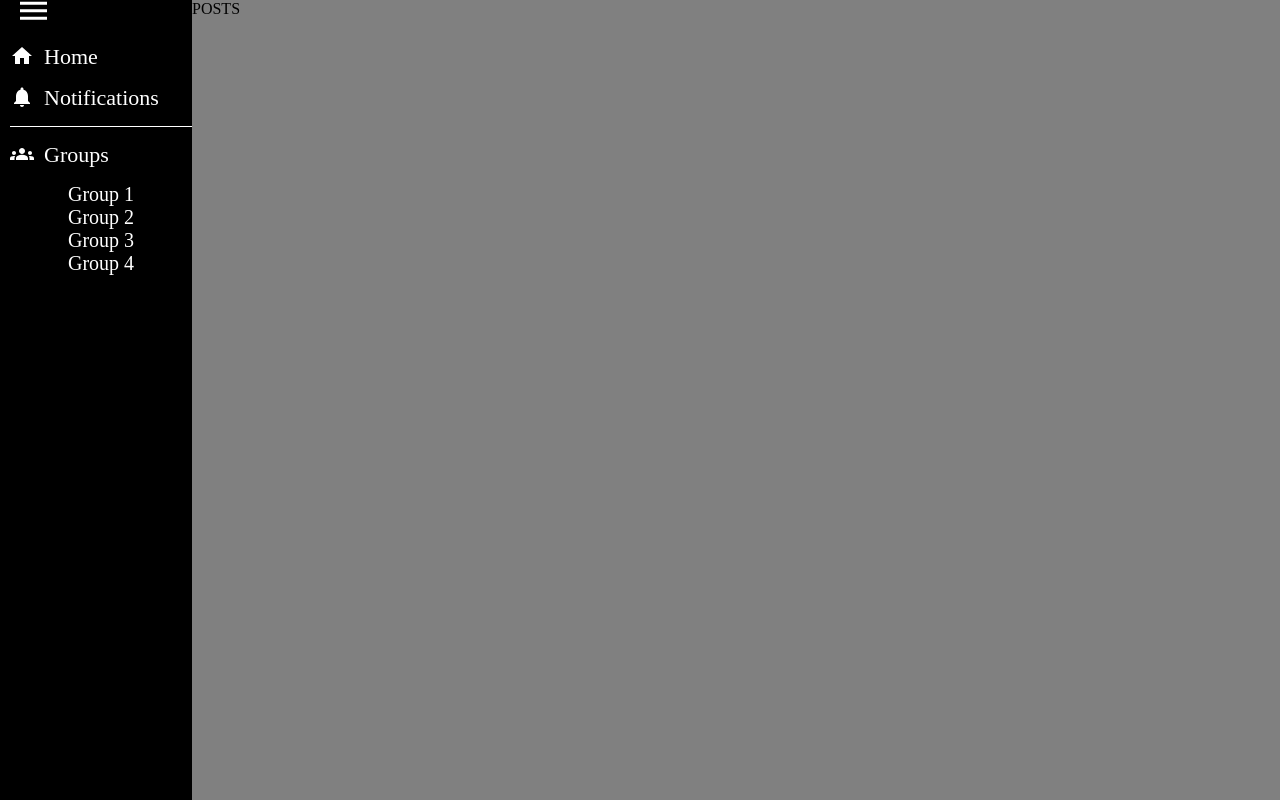
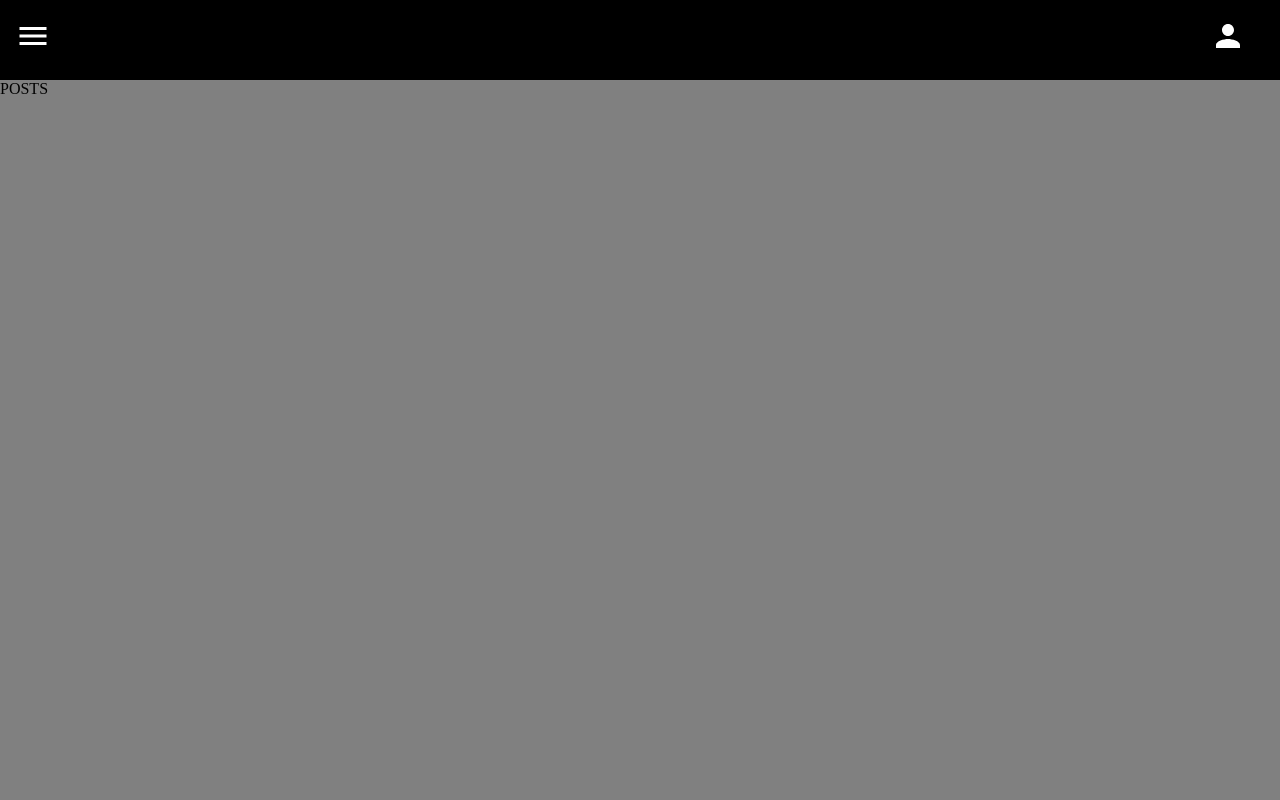
Before and after one commit to CS-24/rset-alumni-portal, a React (Create React App) app in the folder frontend/: page / in a window 1280 px wide. Built offline with nearby package versions, Linux system fonts and the light colour scheme.

Commit message:
added open and closing of sidemenu

```diff
--- a/frontend/src/components/Navbar.css
+++ b/frontend/src/components/Navbar.css
@@ -1,3 +1,11 @@
+
+
+.menuIcon:hover{
+    background-color:gray;
+
+
+}
+
 .groupContainer{
     text-align: center;
 }
@@ -23,19 +31,51 @@
     width:15vw;
     background-color:white;
 }
+
 .navContainer{
+    background-color: black;
+    margin-top: 4vh;
+    cursor: pointer;
     display: flex;
     flex-direction: column;
     gap: 15px;
     font-size: 20px;
     padding-left: 10px;
+    color: white;
 }
 
 .menuIcon{
-    padding-left:34px;
+    transition: transform 0.2s;
+    position: relative;
+    bottom: 8vh;
+    left: 1vw;
+    background-color: black;
+    border-radius: 50%;
+    width: 40px;
+    height: 40px;
+    display: flex;
+    flex-direction: column;
+    justify-content: center;
+    align-items: center;
     transform: scale(1.5);
+}
+
+.menuIcon:hover{
+    background-color: rgb(78, 78, 166);
+    transform: scale(1.7);
 }
 
 .homeNav{
     width:100%;
 }
+
+.background{
+    height: 100vh;
+    color: white;
+    background-color: black;
+}
+
+.original{
+    width: 0;
+    color: white;
+}
--- a/frontend/src/components/Navbar.js
+++ b/frontend/src/components/Navbar.js
@@ -1,4 +1,4 @@
-import React from 'react'
+import React,{useState} from 'react'
 import Groups from './Groups'
 import './Navbar.css'
 import HomeIcon from '@mui/icons-material/Home';
@@ -7,18 +7,36 @@ import GroupsIcon from '@mui/icons-material/Groups';
 import MenuIcon from '@mui/icons-material/Menu';
 
 function Navbar() {
+   const [groupsDisplay,groupsDisplaySet]=useState(false);
+   const [navbarDisplay,navbarDisplaySet]=useState(false);
+
+   const groups= <div className="groupContainer">
+   <Groups/>
+  </div>
+
+   function groupsDisplaySwitch(){
+    groupsDisplaySet(prevstate=>!prevstate);
+  }
+
+
+   const navbar=<div className="navContainer">
+   <div className="homeNav navOptions">
+   <HomeIcon className="homeIcon"/>Home</div>
+   <div className="notiNav navOptions"><NotificationsIcon/>Notifications</div>
+   <div className="whiteLine"></div>
+   <div className="groupHeader navOptions" onClick={groupsDisplaySwitch} ><GroupsIcon/>Groups</div>
+   {groupsDisplay? groups:null}
+      </div>
+
+
+  function navbarSwitch(){
+    navbarDisplaySet(prevstate=>!prevstate)
+  }
+
   return (
-    <div className="navContainer">
-        <div className="menuIcon"><MenuIcon /></div>
-        <div className="homeNav navOptions">
-        <HomeIcon className="homeIcon"/>Home</div>
-
-        <div className="notiNav navOptions"><NotificationsIcon/>Notifications</div>
-        <div className="whiteLine"></div>
-        <div className="groupHeader navOptions"><GroupsIcon/>Groups</div>
-        <div className="groupContainer">
-            <Groups/>
-        </div>
+        <div className={navbarDisplay ? "background":"original"}>
+        <div className="menuIcon" onClick={navbarSwitch}><MenuIcon /></div>
+        {navbarDisplay ? navbar:null}
     </div>
   )
 }
--- /dev/null
+++ b/frontend/src/components/Topbar.css
@@ -0,0 +1,17 @@
+.topbar{
+    background-color: black;
+    height: 10vh;
+    color: white;
+}
+
+.personIcon{
+    border-radius: 50%;
+    position: relative;
+    top:3vh;
+    left: 95vw;
+    transform: scale(1.5);
+}
+
+.personIcon:hover{
+    background-color: gray;
+}
--- /dev/null
+++ b/frontend/src/components/Topbar.js
@@ -0,0 +1,14 @@
+import React from "react";
+import "./Topbar.css"
+import PersonIcon from '@mui/icons-material/Person';
+
+function Topbar()
+{
+    return(
+        <div className="topbar">
+            <PersonIcon className="personIcon"/>
+        </div>
+    )
+}
+
+export default Topbar;
--- a/frontend/src/pages/Home.js
+++ b/frontend/src/pages/Home.js
@@ -1,15 +1,17 @@
 import './css/Home.css'
 import Posts from "./Posts"
 import Navbar from "../components/Navbar"
+import Topbar from "../components/Topbar"
 function Home() {
 
   return (
+    <div>
+    <div className="topside"><Topbar /></div>
       <div className="homeContainer">
-      <div className="leftside">
         <Navbar/>
-      </div>
       <div className="rightside">
         <Posts/>
+      </div>
       </div>
       </div>
   );
--- a/frontend/src/pages/css/Home.css
+++ b/frontend/src/pages/css/Home.css
@@ -4,17 +4,11 @@
     flex-direction: row;
     width: 100vw;
     height: 100vh;
-}
-
-.leftside{
-    width:15vw;
-    background-color: black;
-    color: white;
-    height: 100vh;
+    position: fixed;
 }
 
 .rightside{
-    width: 85vw;
+    width: 100%;
     height: 100vh;
     position: relative;
     background-color:gray;
```
Also changed, not shown: 1 other file (tests, documents, lock files or other folders).
